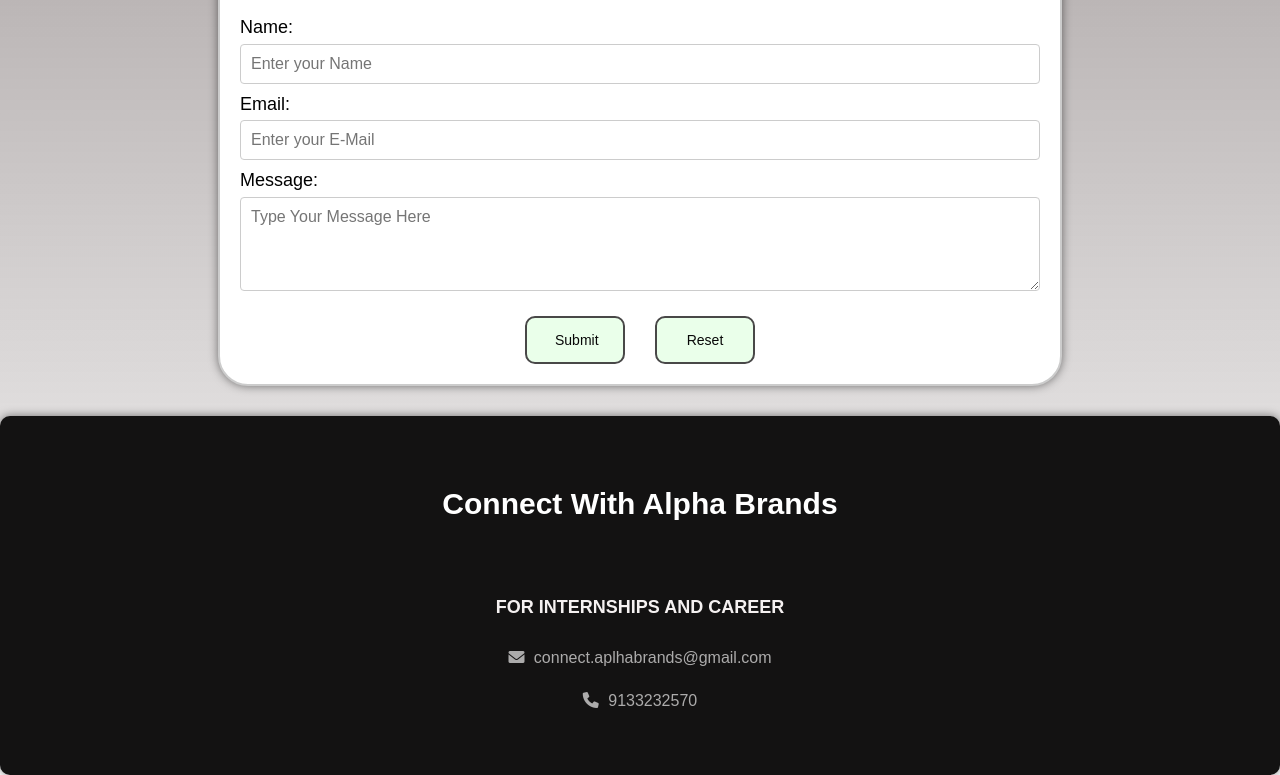
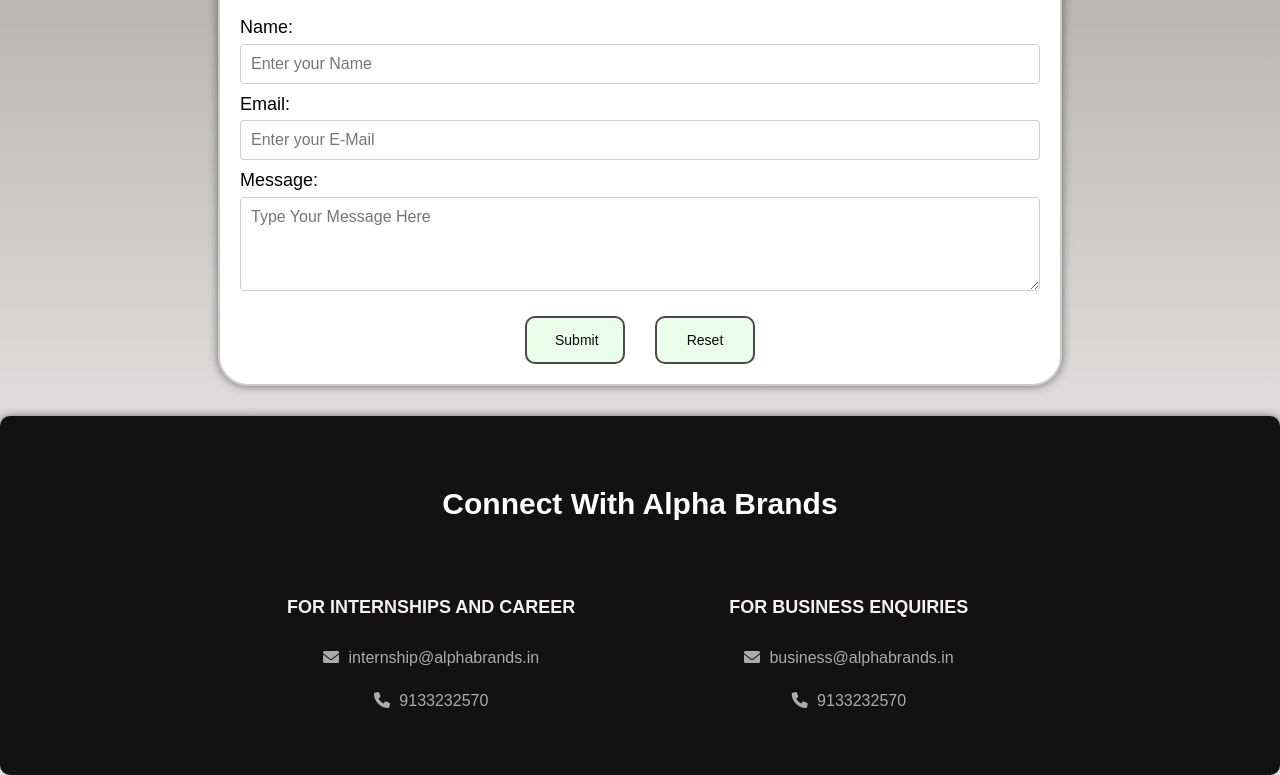
Before and after one commit to BrandsAlpha/META_VERSION, a plain HTML site: page index.html in a window 1280 px wide. Shown: the part 4333-5108 px from the top of the page. Drawn offline with Linux system fonts and the light colour scheme.

Commit message:
Update index.html

```diff
--- a/index.html
+++ b/index.html
@@ -175,7 +175,12 @@
             <h1 style="font-size: 30px;color: rgb(255, 255, 255);margin-top: 50px;text-align: center;margin-bottom: 50px;">Connect With Alpha Brands</h1>
             <div class="container">
                 <h1>FOR INTERNSHIPS AND CAREER</h1><br>
-                <a href="mailto:connect.aplhabrands@gmail.com" onclick="sendMail('connect.aplhabrands@gmail.com')"><i class="fas fa-envelope"></i> connect.aplhabrands@gmail.com</a><br>
+                <a href="mailto:internship@alphabrands.in" onclick="sendMail('internship@alphabrands.in')"><i class="fas fa-envelope"></i> internship@alphabrands.in</a><br>
+                <a href="tel:9100232570" onclick="makeCall('9133 232570')"><i class="fas fa-phone"></i> 9133232570</a>
+            </div>
+            <div class="container">
+                <h1>FOR BUSINESS ENQUIRIES</h1><br>
+                <a href="mailto:business@alphabrands.in" onclick="sendMail('business@alphabrands.in')"><i class="fas fa-envelope"></i> business@alphabrands.in</a><br>
                 <a href="tel:9100232570" onclick="makeCall('9133 232570')"><i class="fas fa-phone"></i> 9133232570</a>
             </div>
         </footer>
```
